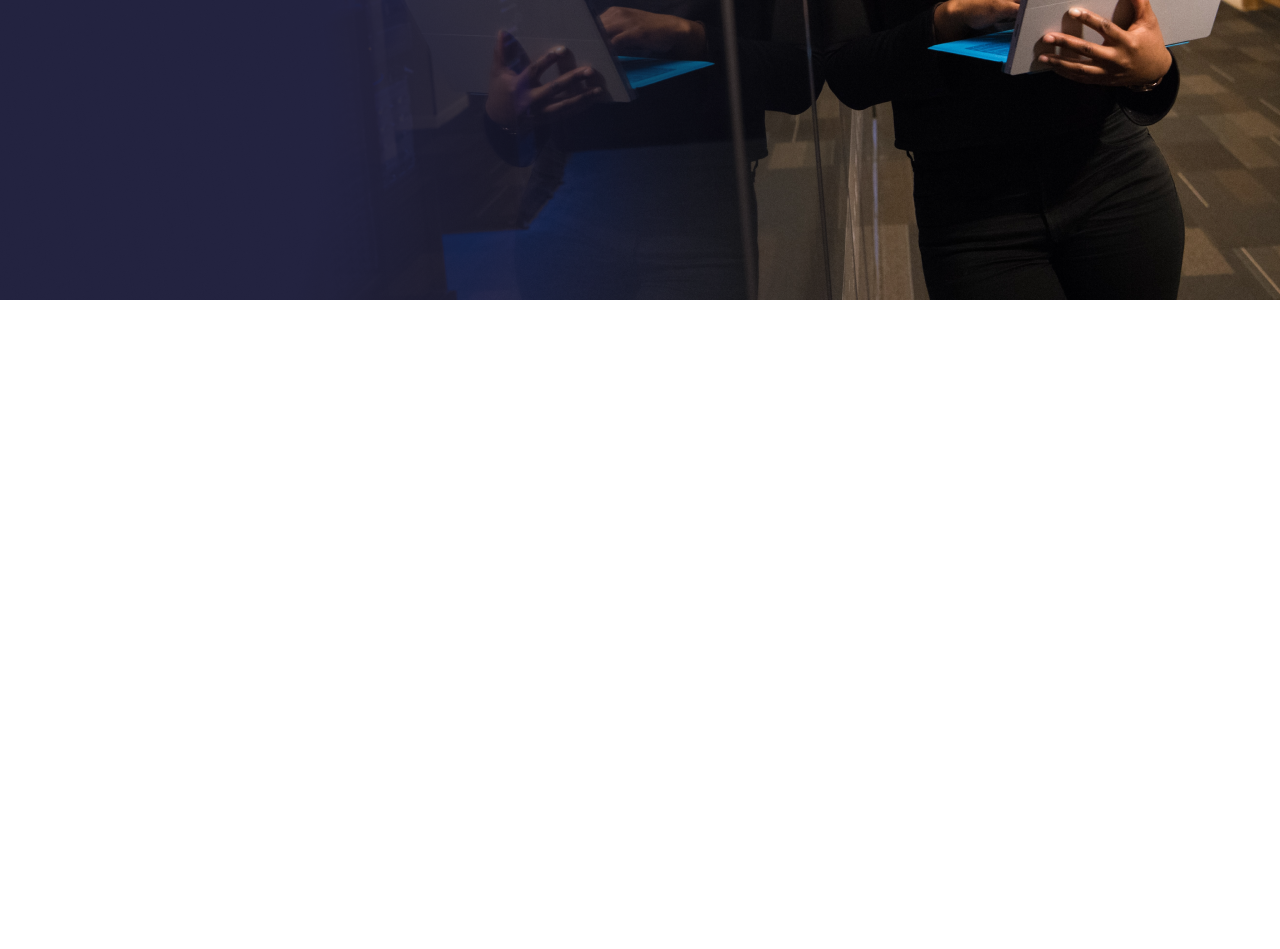
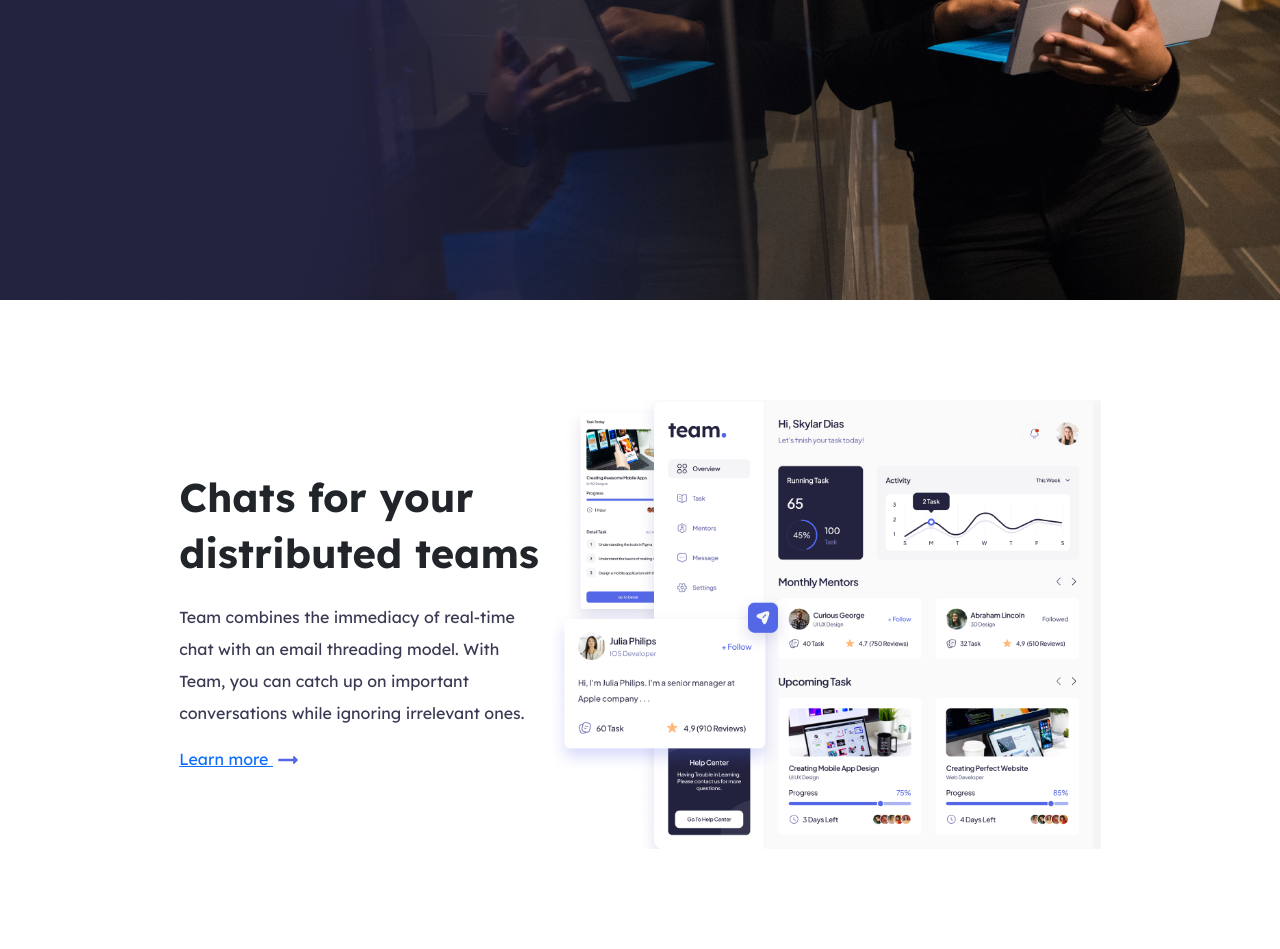
Before and after one commit to malvinval/detikcom-fe-dev-landing-page-assignment, a website: page index.html in a window 1280 px wide. Shown: the part 500-1449 px from the top of the page. Before the commit the page ends 800 px from the top, so only its background shows below. Drawn offline with nearby package versions, Linux system fonts and the light colour scheme.

Commit message:
add second section

```diff
--- a/index.html
+++ b/index.html
@@ -76,6 +76,29 @@
         </div>
     </div>
     <!-- END HERO SECTION -->
+
+    <!-- START 2nd SECTION -->
+    <div class="detik-second-section-container container-fluid d-flex justify-content-center">
+        <div class="detik-second-section d-flex flex-column-reverse flex-lg-row">
+            <div class="detik-second-section-left d-flex align-items-center">
+                <div class="py-5 px-2 px-md-5 px-lg-0 py-lg-0">
+                    <h1>Chats for your</h1>
+                    <h1>distributed teams</h1>
+                    <p class="pt-3 lh-lg justify">
+                        Team combines the immediacy of real-time chat with an email threading model. With Team, you can catch up on important conversations while ignoring irrelevant ones.
+                    </p>
+                    <a class="py-5" href="#">Learn more <svg width="30" height="30" viewBox="0 0 30 30" fill="none" xmlns="http://www.w3.org/2000/svg">
+                        <path d="M20.1484 13.7549H6.38594C5.69844 13.7549 5.13594 14.3174 5.13594 15.0049C5.13594 15.6924 5.69844 16.2549 6.38594 16.2549H20.1484V18.4924C20.1484 19.0549 20.8234 19.3299 21.2109 18.9299L24.6859 15.4424C24.9234 15.1924 24.9234 14.8049 24.6859 14.5549L21.2109 11.0674C20.8234 10.6674 20.1484 10.9549 20.1484 11.5049V13.7549Z" fill="#5468E7"/>
+                        </svg>
+                    </a>
+                </div>
+            </div>
+            <div class="detik-second-section-right d-flex justify-content-end">
+                <img class="second-section-image" src="./img/second-section-img.png" alt="">
+            </div>
+        </div>
+    </div>
+    <!-- END 2nd SECTION -->
 </body>
 <script src="./node_modules/bootstrap/dist/js/bootstrap.min.js"></script>
 <script src="script.js"></script>
--- a/style.css
+++ b/style.css
@@ -71,12 +71,48 @@
     border-radius: 3px;
 }
 
+.detik-second-section {
+    width: 72%;
+}
+
+.detik-second-section-left {
+    width: 40%;
+}
+
+.detik-second-section-left h1 {
+    font-weight: 700;
+}
+
+.detik-second-section-left p {
+    color: rgba(35, 35, 64, 0.9);
+}
+
+.detik-second-section-right {
+    width: 60%;
+}
+
+.detik-second-section-container {
+    padding: 100px 0 100px 0;
+}
+
 @media screen and (max-width: 576px) {
     .detik-hero-section {
         background-position: -780px 0;
     }
     .detik-hero-left h1 {
         font-size: 28px;
+    }
+}
+
+@media screen and (max-width: 992px) {
+    .detik-second-section {
+        width: 100%;
+    }
+    .detik-second-section-left {
+        width: 100%;
+    }
+    .detik-second-section-right {
+        width: 100%;
     }
 }
 
@@ -90,4 +126,7 @@
     .detik-nav-subcontainer {
       width: 100%;
     }
+    .second-section-image {
+        width: 100%;
+    }
 }
```
Also changed, not shown: img/second-section-img.png (added).
